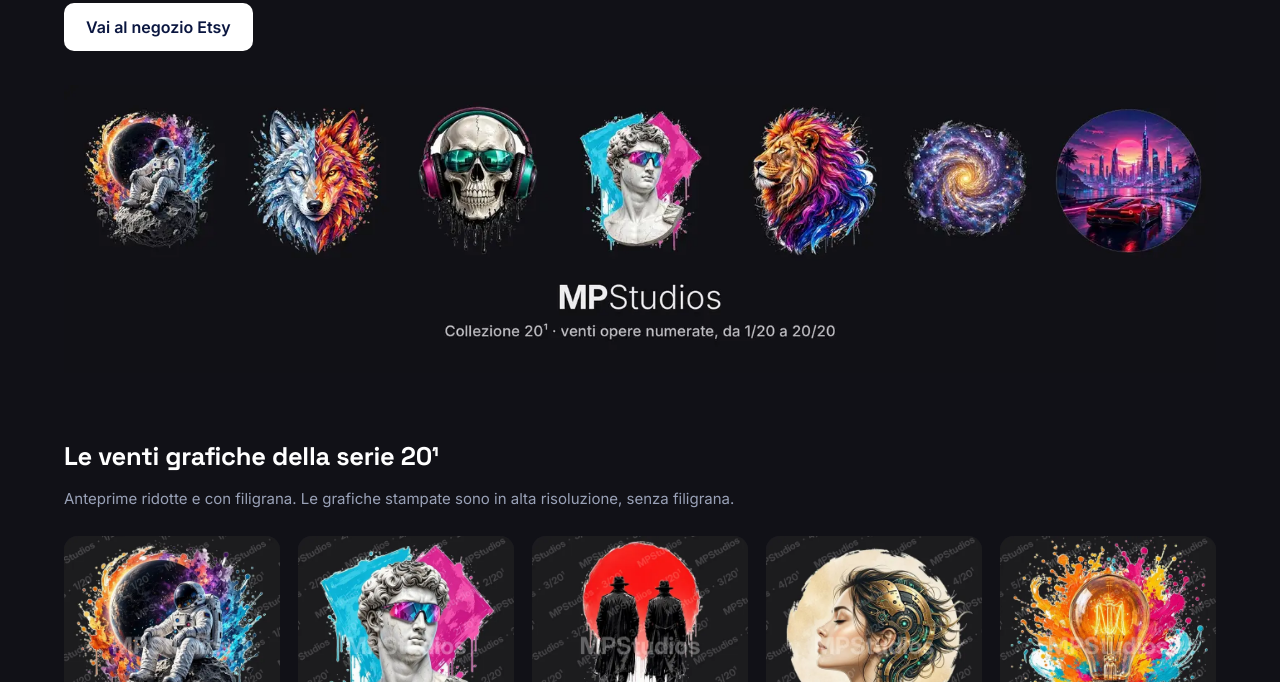
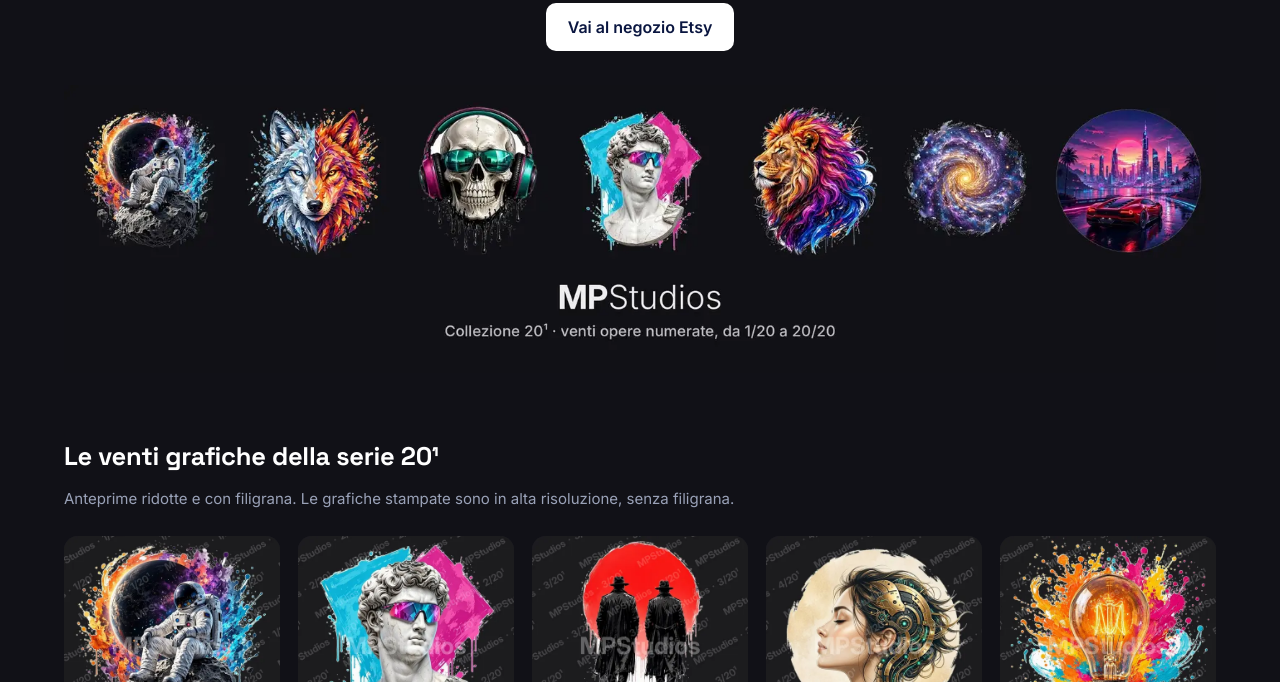
Before and after one commit to mpstudios56/mpstudios-sito, a plain HTML site: page 20/index.html in a window 1280 px wide. Shown: the part 418-1100 px from the top of the page. Drawn offline with Linux system fonts and the light colour scheme.

Commit message:
Pulsante Etsy centrato nella pagina 20¹
Co-Authored-By: Claude Opus 5.5 <noreply@anthropic.com>
Claude-Session: https://claude.ai/code/session_01HJafEUAqX4NpeZuS8jSvR7

```diff
--- a/style.css
+++ b/style.css
@@ -194,3 +194,4 @@ h1,h2,h3{font-family:"Space Grotesk",Inter,system-ui,sans-serif;font-weight:700;
 .vbig-n{font-size:44px;font-weight:700;line-height:1;color:#fff;font-family:"Space Grotesk",sans-serif}
 .vbig-l{font-size:15px;text-transform:uppercase;letter-spacing:.12em;color:#DDE1EC;text-align:left}
 .vpcs{display:inline-block;margin-top:6px;padding:2px 8px;border:1px solid #4A4F63;border-radius:999px;color:#DDE1EC;font-size:11px;letter-spacing:.06em;text-transform:uppercase}
+.vhero .cta{justify-content:center;display:flex}
```
